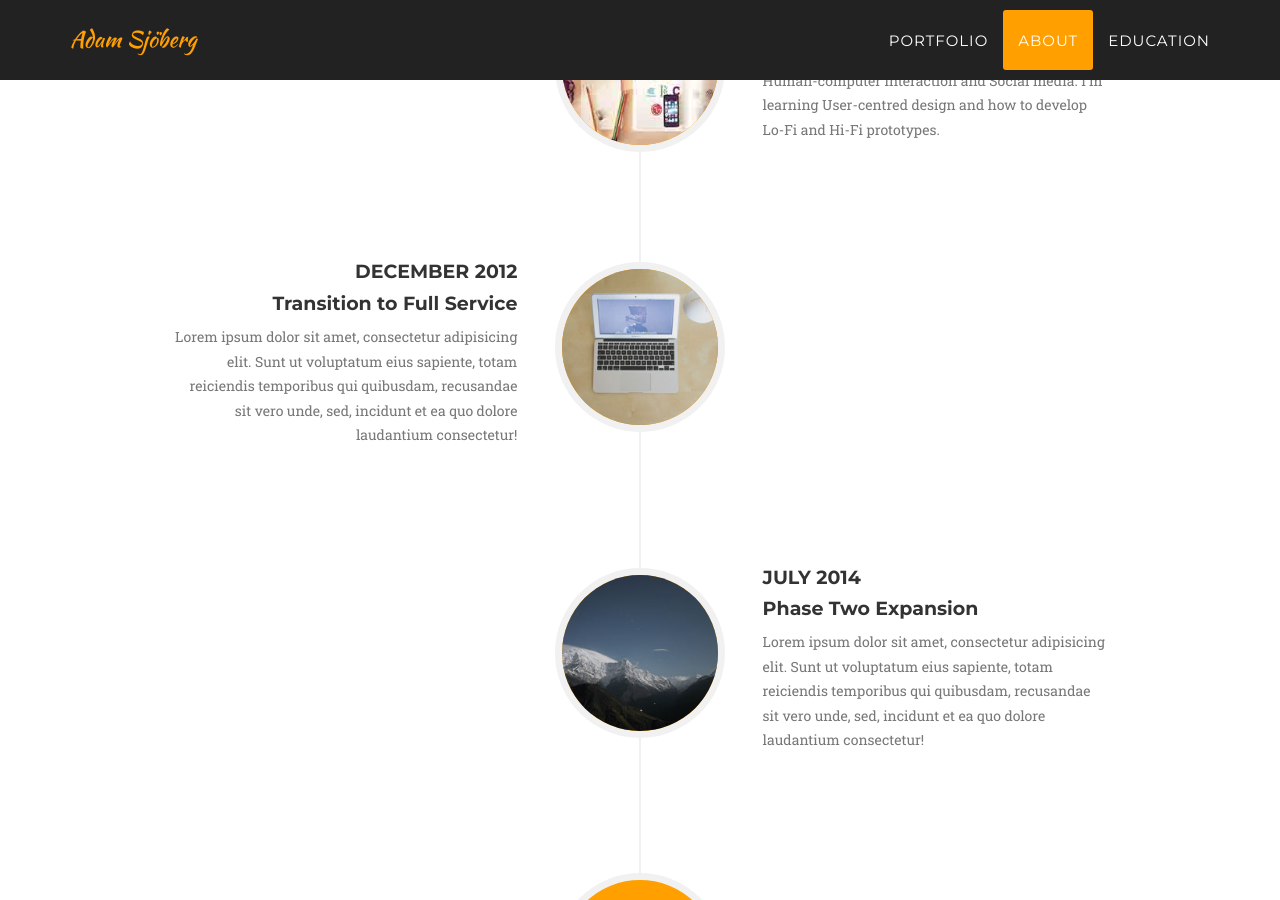
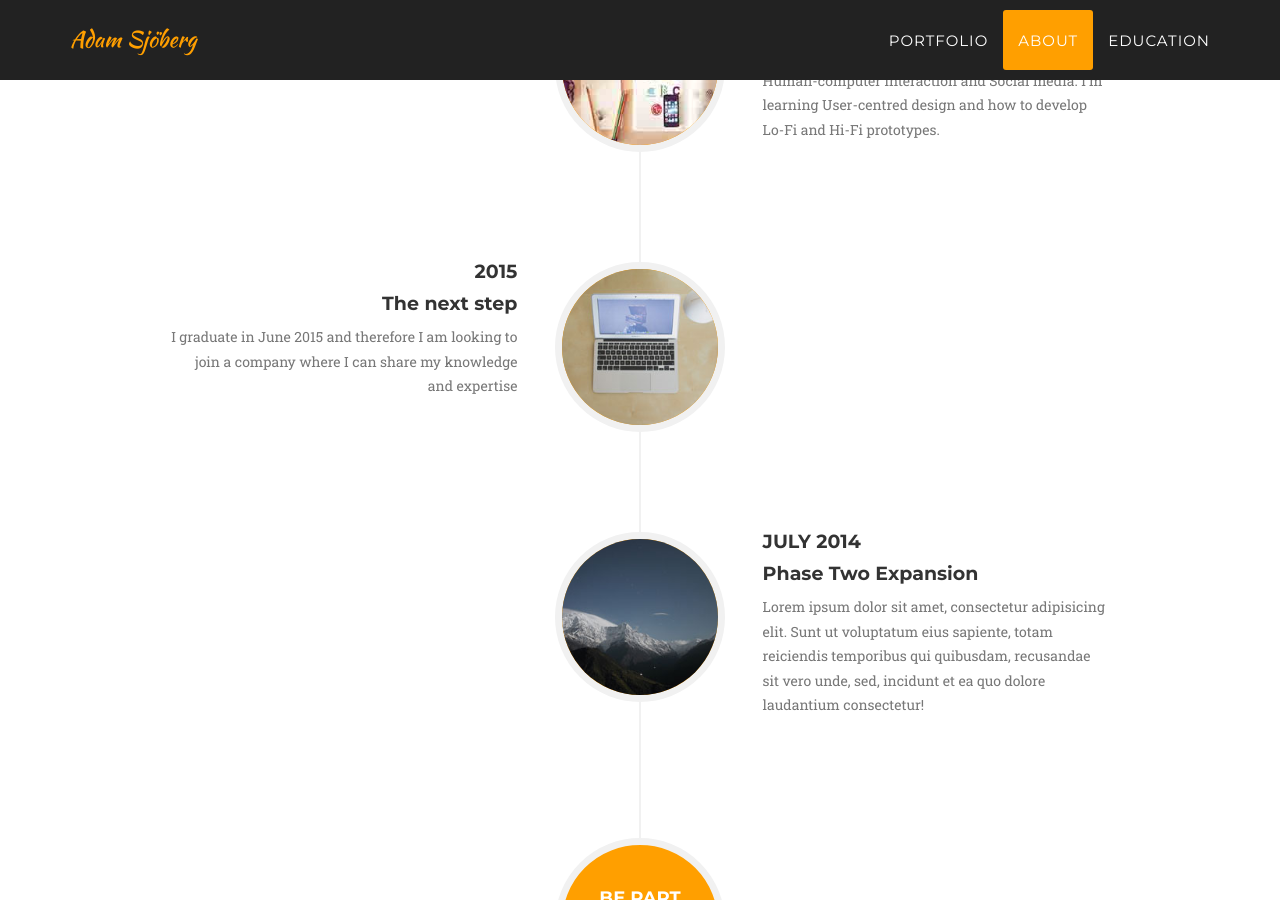
Before and after one commit to Adamsjoberg/Adamsjoberg.github.io, a Jekyll site: the page built from index.html, in a window 1280 px wide and 900 px high, scrolled down 2600 px. Built offline with Jekyll 4.4.1, drawn with Linux system fonts in a browser that asks for light colours; some web fonts are replaced.

Commit message:
text added

```diff
--- a/_includes/about.html
+++ b/_includes/about.html
@@ -44,11 +44,11 @@
                             </div>
                             <div class="timeline-panel">
                                 <div class="timeline-heading">
-                                    <h4>December 2012</h4>
-                                    <h4 class="subheading">Transition to Full Service</h4>
+                                    <h4>2015</h4>
+                                    <h4 class="subheading">The next step</h4>
                                 </div>
                                 <div class="timeline-body">
-                                    <p class="text-muted">Lorem ipsum dolor sit amet, consectetur adipisicing elit. Sunt ut voluptatum eius sapiente, totam reiciendis temporibus qui quibusdam, recusandae sit vero unde, sed, incidunt et ea quo dolore laudantium consectetur!</p>
+                                    <p class="text-muted">I graduate in June 2015 and therefore I am looking to join a company where I can share my knowledge and expertise</p>
                                 </div>
                             </div>
                         </li>
```
